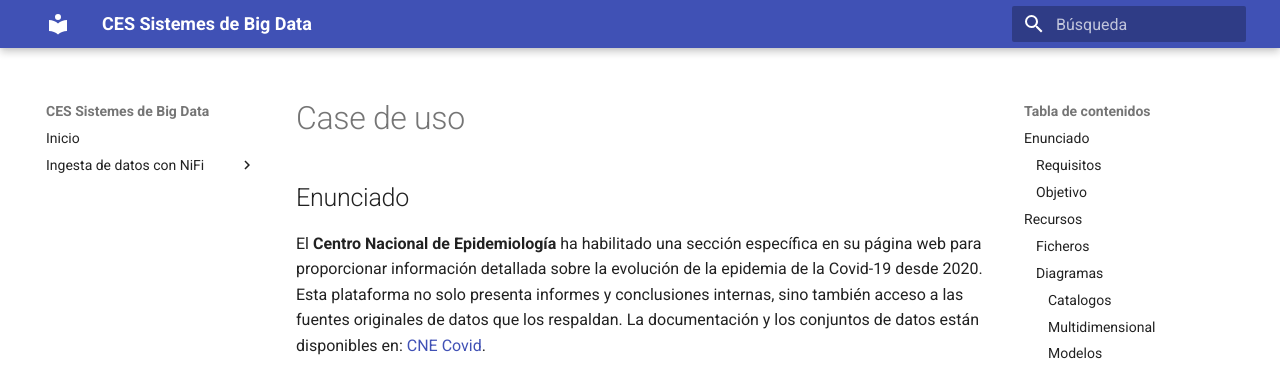
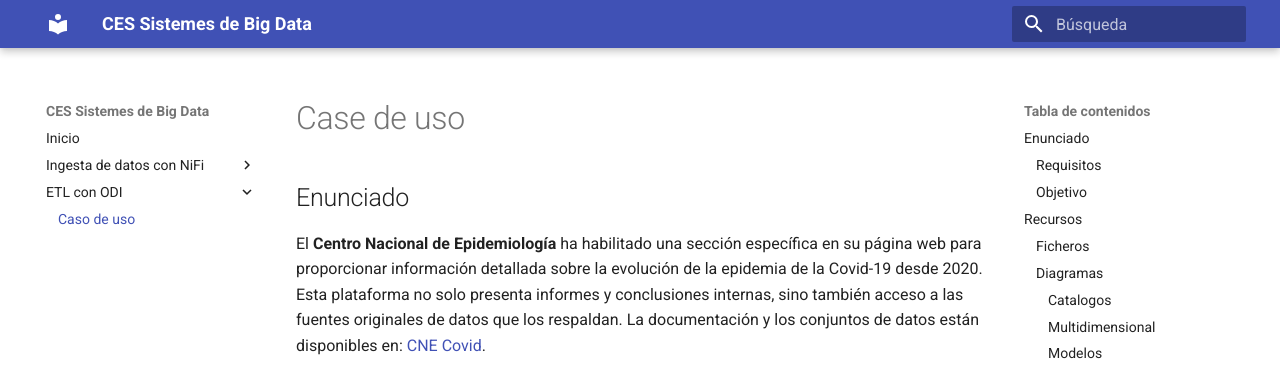
Before and after one commit to jorsodom/bigdata-sb, an MkDocs documentation site: the page built from docs/odi/odiCasoDeUso.md, in a window 1280 px wide. Shown: the top 372 px of the page. Built offline with MkDocs 1.6.1 and Material for MkDocs 9.7.7, drawn with Linux system fonts in a browser that asks for light colours.

Commit message:
Update ODI Scen

```diff
--- a/mkdocs.yml
+++ b/mkdocs.yml
@@ -18,10 +18,10 @@ nav:
    # - Caso uso API: nifi/nifiCasoUsoAPI.md
     #- Caso uso MongoDB: nifi/nifiCasoUsoMongoDB.md
    # - Caso de uso con PostgreSQL: nifi/nifiCasoUsoPostgreSQL.md
-  #- ETL con ODI:
+  - ETL con ODI:
   #  - Introducción: odi/odiIntroduccion.md
   #  - Demo: odi/odiDemo.md
-  #  - Caso de uso: odi/odiCasoDeUso.md
+    - Caso de uso: odi/odiCasoDeUso.md
 theme:
   name: material
   language: es
```
